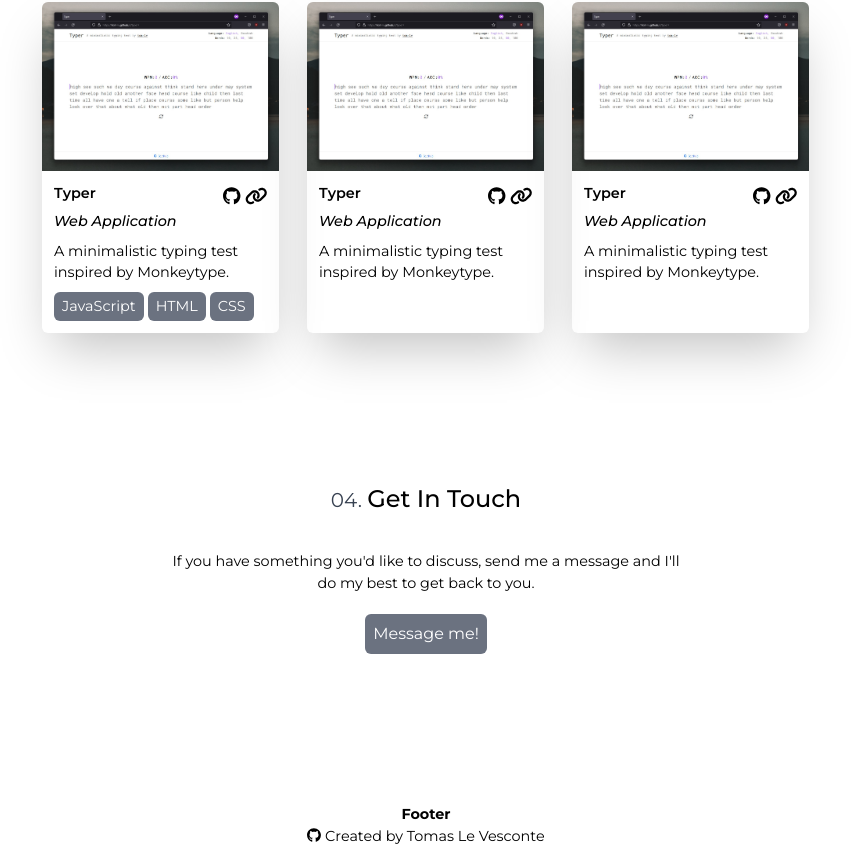
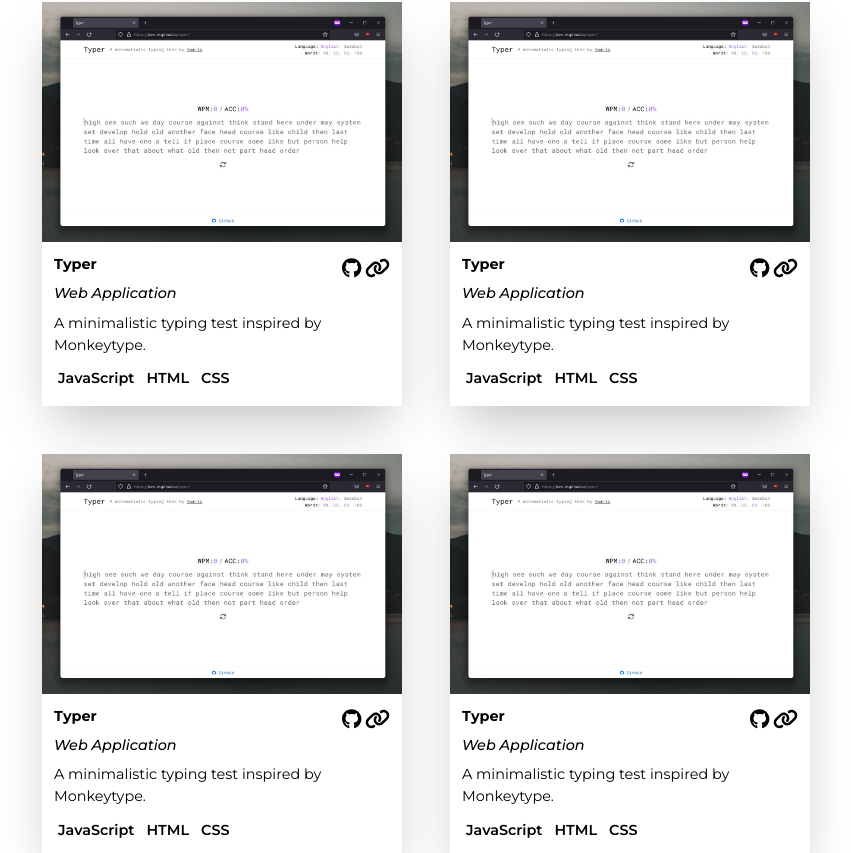
Before and after one commit to tlevesconte/portfolio-website, a React (Create React App) app: page / in a window 1280 px wide. Shown: the part 1787-2640 px from the top of the page, without its empty margins (214-1065 px from the left). Built offline with nearby package versions, Linux system fonts and the light colour scheme.

Commit message:
Update remote

```diff
--- a/src/components/sections/Contact.js
+++ b/src/components/sections/Contact.js
@@ -13,11 +13,11 @@
 
       <p className='max-w-lg'>
         If you have something you'd like to discuss,
-        send me a message and I'll do my best
+        chuck me a message and I'll do my best
         to get back to you.
       </p>
       {/* Button */}
-      <a className='mt-5 text-base text-white bg-gray-500 rounded-md py-2 px-2' href='mailto:tomas.levesconte@gmail.com'>Message me!</a>
+      <a className='mt-5 text-base text-white bg-[#111111] rounded-md py-2 px-2' href='mailto:tomas.levesconte@gmail.com'>Message me!</a>
     </section>
   )
 }
--- a/src/components/sections/Footer.js
+++ b/src/components/sections/Footer.js
@@ -8,7 +8,7 @@
     // Footer section
     <footer className='flex flex-col justify-center items-center mx-auto pt-[150px] mb-1'>
       {/* Footer */}
-      <p className='font-bold'>Footer</p>
+      {/* <p className='font-bold'>Footer</p> */}
       <a id='github-icon' title='GitHub Project Link' href='https://github.com/tom-lv/my-portfolio-website'><FontAwesomeIcon icon={faGithub} className='mx-auto' /> Created by Tomas Le Vesconte</a>
 
       {/* Add footer stuff here */}
--- a/src/components/sections/Projects.js
+++ b/src/components/sections/Projects.js
@@ -18,53 +18,83 @@
 
       {/* Add projects here */}
       <div className='flex flex-row flex-wrap'>
-      <figure className='flex flex-col max-w-[237px] rounded-md shadow-2xl mr-7'>
-          <img src={Typer} className='rounded-t-md'></img>
+      <figure className='flex flex-col max-w-[360px] shadow-2xl mr-6'>
+          <img src={Typer} className='max-h-[240px]' alt='Typer'></img>
           <figcaption className='px-3 py-3'>
             <div className='flex flex-row justify-between'>
-              <h3 className='font-semibold'>Typer</h3>
+              <h3 className='font-bold'>Typer</h3>
               <div className='text-lg'>
-                <a className='pr-1' href='https://github.com/tom-lv/typer'><FontAwesomeIcon icon={faGithub}/></a>
-                <a href='https://tom-lv.github.io/typer/'><FontAwesomeIcon icon={faLink}/></a>
+                <a className='pr-1 text-xl' href='https://github.com/tom-lv/typer'><FontAwesomeIcon icon={faGithub}/></a>
+                <a className='text-xl' href='https://tom-lv.github.io/typer/'><FontAwesomeIcon icon={faLink}/></a>
               </div>
             </div>
             <p className='font-medium italic mb-2'>Web Application</p>
             <p>A minimalistic typing test inspired by Monkeytype.</p>
             <div className='flex flex-row flex-wrap'>
-              <span className='rounded-md bg-gray-500 text-white py-1 px-2 mr-1 mt-2'>JavaScript</span>
-              <span className='rounded-md bg-gray-500 text-white py-1 px-2 mr-1 mt-2'>HTML</span>
-              <span className='rounded-md bg-gray-500 text-white py-1 px-2 mr-1 mt-2'>CSS</span>
+              <span className='font-semibold py-1 px-1 mr-1 mt-2'>JavaScript</span>
+              <span className='font-semibold py-1 px-1 mr-1 mt-2'>HTML</span>
+              <span className='font-semibold py-1 px-1 mr-1 mt-2'>CSS</span>
             </div>
           </figcaption>
         </figure>
 
-        <figure className='flex flex-col max-w-[237px] rounded-md shadow-2xl mr-7'>
-          <img src={Typer} className='rounded-t-md'></img>
+        <figure className='flex flex-col max-w-[360px] shadow-2xl ml-6'>
+          <img src={Typer} className='max-h-[240px]' alt='Typer'></img>
           <figcaption className='px-3 py-3'>
             <div className='flex flex-row justify-between'>
-              <h3 className='font-semibold'>Typer</h3>
+              <h3 className='font-bold'>Typer</h3>
               <div className='text-lg'>
-                <a className='pr-1'><FontAwesomeIcon icon={faGithub}/></a>
-                <a className=''><FontAwesomeIcon icon={faLink}/></a>
+                <a className='pr-1 text-xl' href='https://github.com/tom-lv/typer'><FontAwesomeIcon icon={faGithub}/></a>
+                <a className='text-xl' href='https://tom-lv.github.io/typer/'><FontAwesomeIcon icon={faLink}/></a>
               </div>
             </div>
             <p className='font-medium italic mb-2'>Web Application</p>
             <p>A minimalistic typing test inspired by Monkeytype.</p>
+            <div className='flex flex-row flex-wrap'>
+              <span className='font-semibold py-1 px-1 mr-1 mt-2'>JavaScript</span>
+              <span className='font-semibold py-1 px-1 mr-1 mt-2'>HTML</span>
+              <span className='font-semibold py-1 px-1 mr-1 mt-2'>CSS</span>
+            </div>
           </figcaption>
         </figure>
 
-        <figure className='flex flex-col max-w-[237px] rounded-md shadow-2xl'>
-          <img src={Typer} className='rounded-t-md'></img>
+        <figure className='flex flex-col max-w-[360px] shadow-2xl mr-6 mt-12'>
+          <img src={Typer} className='max-h-[240px]' alt='Typer'></img>
           <figcaption className='px-3 py-3'>
             <div className='flex flex-row justify-between'>
-              <h3 className='font-semibold'>Typer</h3>
+              <h3 className='font-bold'>Typer</h3>
               <div className='text-lg'>
-                <a className='pr-1'><FontAwesomeIcon icon={faGithub}/></a>
-                <a className=''><FontAwesomeIcon icon={faLink}/></a>
+                <a className='pr-1 text-xl' href='https://github.com/tom-lv/typer'><FontAwesomeIcon icon={faGithub}/></a>
+                <a className='text-xl' href='https://tom-lv.github.io/typer/'><FontAwesomeIcon icon={faLink}/></a>
               </div>
             </div>
             <p className='font-medium italic mb-2'>Web Application</p>
             <p>A minimalistic typing test inspired by Monkeytype.</p>
+            <div className='flex flex-row flex-wrap'>
+              <span className='font-semibold py-1 px-1 mr-1 mt-2'>JavaScript</span>
+              <span className='font-semibold py-1 px-1 mr-1 mt-2'>HTML</span>
+              <span className='font-semibold py-1 px-1 mr-1 mt-2'>CSS</span>
+            </div>
+          </figcaption>
+        </figure>
+
+        <figure className='flex flex-col max-w-[360px] shadow-2xl ml-6 mt-12'>
+          <img src={Typer} className='max-h-[240px]' alt='Typer'></img>
+          <figcaption className='px-3 py-3'>
+            <div className='flex flex-row justify-between'>
+              <h3 className='font-bold'>Typer</h3>
+              <div className='text-lg'>
+                <a className='pr-1 text-xl' href='https://github.com/tom-lv/typer'><FontAwesomeIcon icon={faGithub}/></a>
+                <a className='text-xl' href='https://tom-lv.github.io/typer/'><FontAwesomeIcon icon={faLink}/></a>
+              </div>
+            </div>
+            <p className='font-medium italic mb-2'>Web Application</p>
+            <p>A minimalistic typing test inspired by Monkeytype.</p>
+            <div className='flex flex-row flex-wrap'>
+              <span className='font-semibold py-1 px-1 mr-1 mt-2'>JavaScript</span>
+              <span className='font-semibold py-1 px-1 mr-1 mt-2'>HTML</span>
+              <span className='font-semibold py-1 px-1 mr-1 mt-2'>CSS</span>
+            </div>
           </figcaption>
         </figure>
       </div>
```
